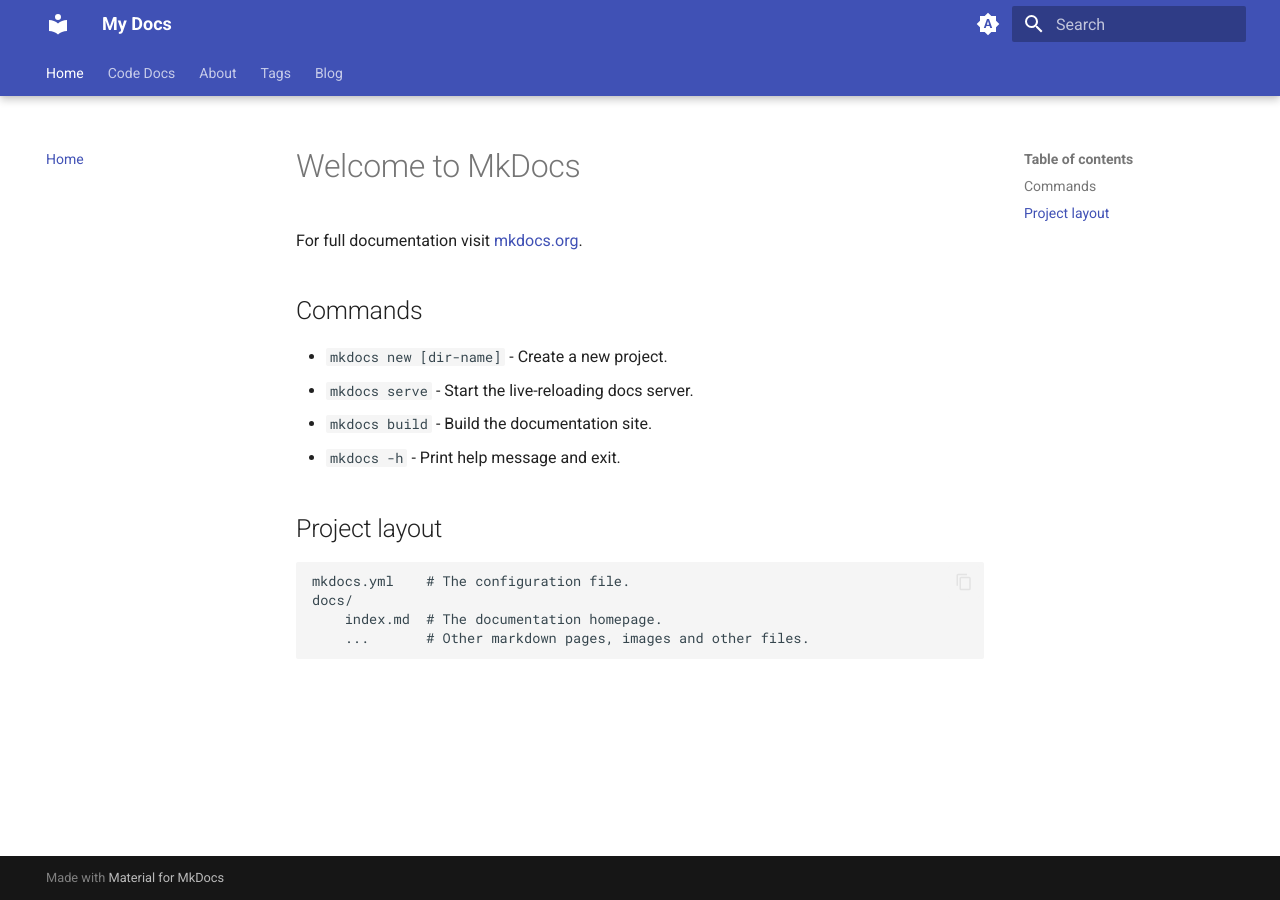
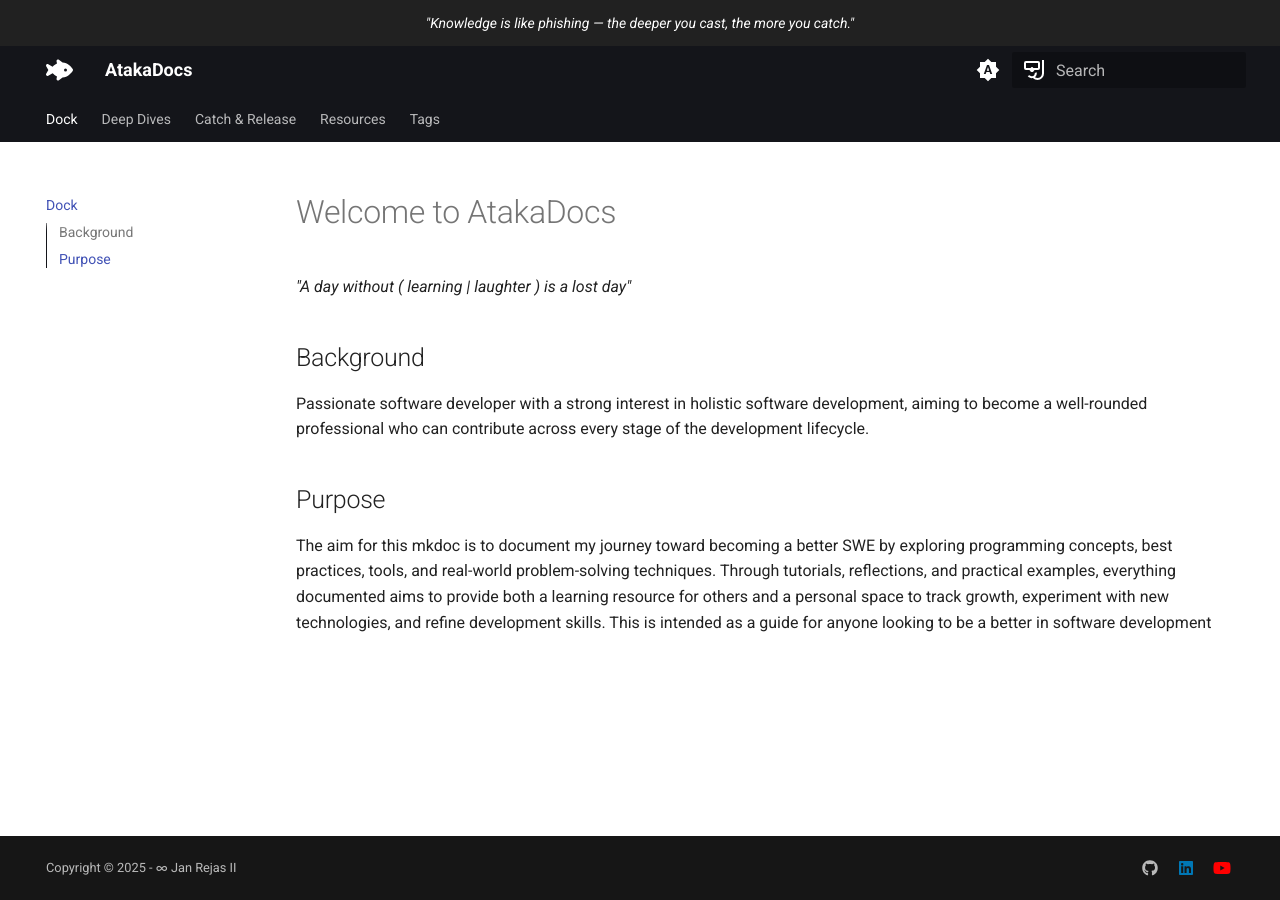
Before and after one commit to JanRII23/MkDocs, an MkDocs documentation site: the page built from docs/index.md, in a window 1280 px wide. Built offline with MkDocs 1.6.1 and Material for MkDocs 9.7.7, drawn with Linux system fonts in a browser that asks for light colours; old or Windows-style settings are respelled for this version of MkDocs.

Commit message:
V1 : updating the initial setup for mkdocs

```diff
--- /dev/null
+++ b/docs/blog/.authors.yml
@@ -0,0 +1,5 @@
+authors:
+  squidfunk:
+    name: Jan Rejas II
+    description: Creator
+    avatar: assets/fishing.png
--- a/docs/index.md
+++ b/docs/index.md
@@ -1,17 +1,13 @@
-# Welcome to MkDocs
+# Welcome to AtakaDocs
 
-For full documentation visit [mkdocs.org](https://www.mkdocs.org).
+_"A day without ( learning | laughter ) is a lost day"_
 
-## Commands
+## Background
 
-* `mkdocs new [dir-name]` - Create a new project.
-* `mkdocs serve` - Start the live-reloading docs server.
-* `mkdocs build` - Build the documentation site.
-* `mkdocs -h` - Print help message and exit.
+Passionate software developer with a strong interest in holistic software development, aiming to become a well-rounded professional who can contribute across every stage of the development lifecycle.
 
-## Project layout
+## Purpose
 
-    mkdocs.yml    # The configuration file.
-    docs/
-        index.md  # The documentation homepage.
-        ...       # Other markdown pages, images and other files.
+The aim for this mkdoc is to document my journey toward becoming a better SWE by exploring programming concepts, best practices, tools, and real-world problem-solving techniques. Through tutorials, reflections, and practical examples, everything documented aims to provide both a learning resource for others and a personal space to track growth, experiment with new technologies, and refine development skills. This is intended as a guide for anyone looking to be a better in software development
+
+<!-- need to setup the custome pages for the landing eventually -->
--- /dev/null
+++ b/docs/stylesheets/extra.css
@@ -0,0 +1,28 @@
+.youtube {
+  color: #EE0F0F;
+}
+
+.quote-bar {
+  text-align: center;
+  font-style: italic;
+}
+
+.md-footer a[title="LinkedIn"] svg {
+    fill: #0077B5 !important;
+    color: #0077B5 !important;
+}
+
+.md-footer a[title="YouTube"] svg {
+    fill: #FF0000 !important;
+    color: #FF0000 !important;
+}
+
+.md-footer a[title="LinkedIn"]:hover svg {
+    fill: #005983 !important;
+    color: #005983 !important;
+}
+
+.md-footer a[title="YouTube"]:hover svg {
+    fill: #CC0000 !important;
+    color: #CC0000 !important;
+}
--- a/mkdocs.yml
+++ b/mkdocs.yml
@@ -1,7 +1,8 @@
-site_name: My Docs
+site_name: AtakaDocs
 site_url: https://mydomain.org/mysite
 theme:
   name: material
+  custom_dir: overrides
   palette:
 
     # Palette toggle for automatic mode
@@ -9,19 +10,21 @@ theme:
       toggle:
         icon: material/brightness-auto
         name: Switch to light mode
-
     # Palette toggle for light mode
     - media: "(prefers-color-scheme: light)"
       scheme: default
+      primary: black
+      accent: red
       toggle:
-        icon: material/brightness-7
+        icon: material/toggle-switch
         name: Switch to dark mode
-
     # Palette toggle for dark mode
     - media: "(prefers-color-scheme: dark)"
       scheme: slate
+      primary: black
+      accent: red
       toggle:
-        icon: material/brightness-4
+        icon: material/toggle-switch-off-outline
         name: Switch to system preference
 
   features:
@@ -34,10 +37,19 @@ theme:
     - navigation.sections
     - navigation.expand
     - navigation.top
+    - navigation.path
     - search.suggest
     - search.highlight
     - search.share
     - content.code.copy
+    - toc.integrate
+    - header.autohide
+
+  icon:
+    logo: fontawesome/solid/fish-fins
+    search: material/diving-snorkel
+
+  favicon: assets/fishing.png
 
 markdown_extensions:
 
@@ -61,6 +73,9 @@ markdown_extensions:
   - pymdownx.emoji:
       emoji_index: !!python/name:material.extensions.emoji.twemoji
       emoji_generator: !!python/name:material.extensions.emoji.to_svg
+      options:
+       custom_icons:
+         - overrides/.icons
   - pymdownx.highlight
   - pymdownx.inlinehilite
   - pymdownx.keys
@@ -78,14 +93,35 @@ plugins:
   - tags:
       tags: true
   - blog
+# TODO: set up social cards
 
 nav:
-  - Home: index.md
-  - Code Docs:
+  - Dock: index.md
+  - Deep Dives:
+    - blog/index.md
+  - Catch & Release:
     - Java: coding/java_file.md
-  - About:
-    - About Me: about/about.md
-    - Experience: about/experience.md
+  - Resources:
+    - resources\about.md
   - Tags: tags.md
-  - Blog:
-    - blog/index.md
+
+extra:
+  generator: false
+  social:
+    - icon: fontawesome/brands/github
+      name: GitHub
+      link: https://github.com/JanRII23
+    - icon: fontawesome/brands/linkedin
+      name: LinkedIn
+      link: www.linkedin.com/in/janrejasii
+    - icon: fontawesome/brands/youtube
+      name: YouTube
+      link: https://www.youtube.com/watch?v=dQw4w9WgXcQ&list=RDdQw4w9WgXcQ&start_radio=1
+
+# TODO: cookie setting + feedback (need google analytics)
+# TODO: commenting system
+
+copyright: Copyright &copy; 2025 - &infin; Jan Rejas II
+
+extra_css:
+  - stylesheets/extra.css
--- /dev/null
+++ b/overrides/main.html
@@ -0,0 +1,7 @@
+{% extends "base.html" %}
+
+{% block announce %}
+<div class="quote-bar">
+"Knowledge is like phishing — the deeper you cast, the more you catch."
+</div>
+{% endblock %}
```
Also changed, not shown: docs/about/about.md (deleted, +0 -3 lines), docs/about/experience.md (deleted, +0 -58 lines), docs/blog/posts/2025-10-04.md (+13 -2 lines), docs/coding/java_file.md (+1 -1 lines), docs/resources/about.md (added, +1 -0 lines), docs/assets/fishing.png (added), 1 other file.
